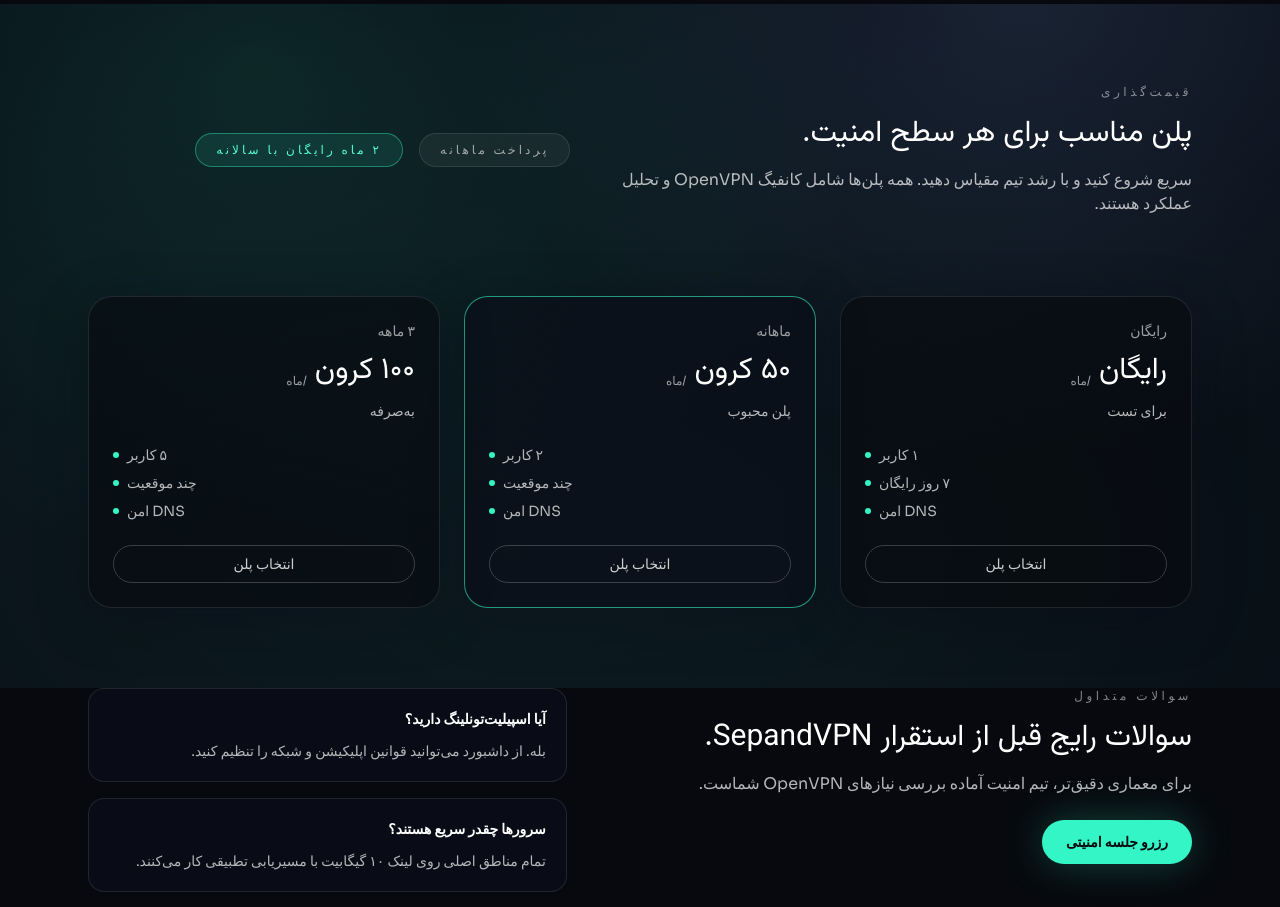
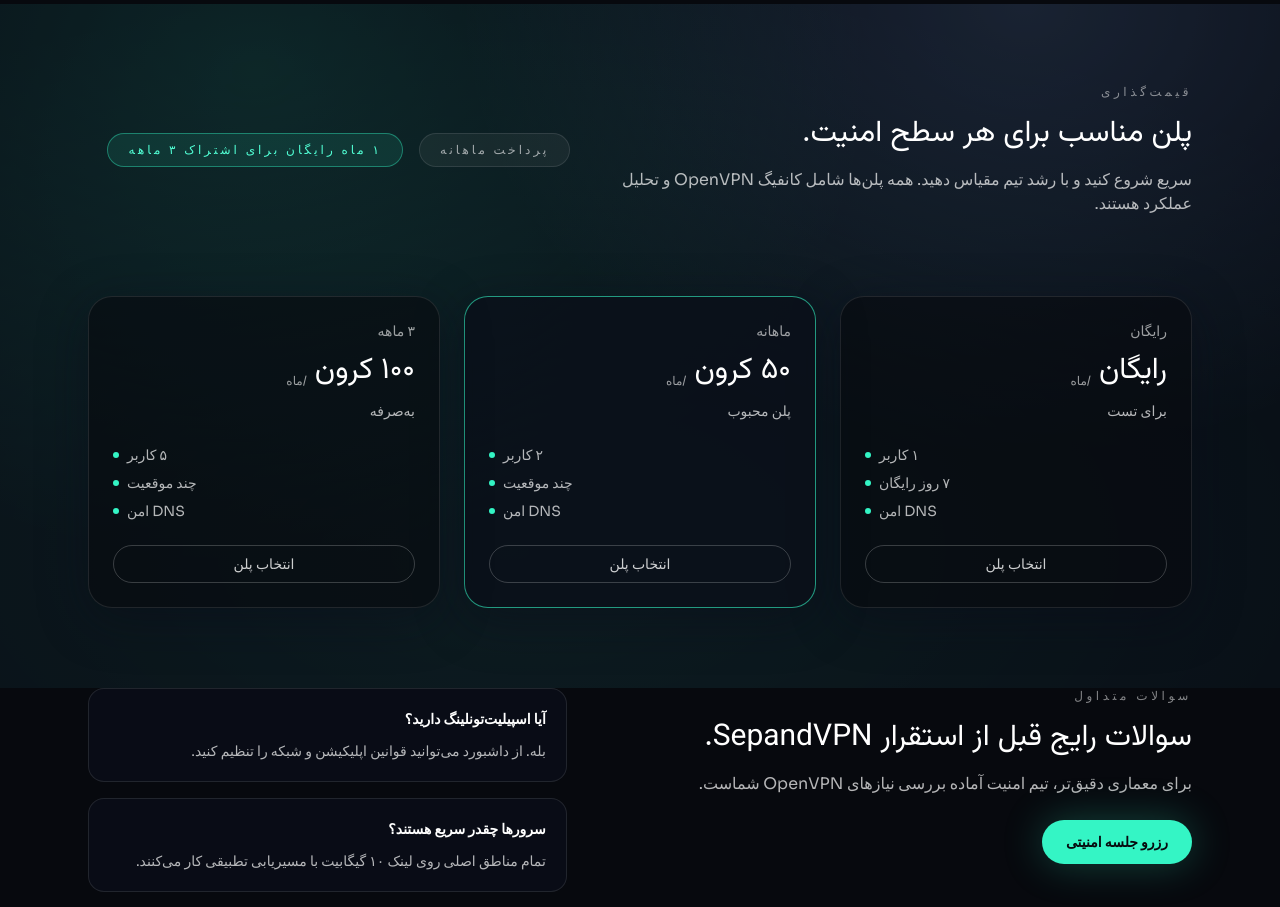
Before and after one commit to ehsandata/sepandvpn, a React (Vite) app: page / in a window 1280 px wide. Shown: the part 1860-2767 px from the top of the page. Built offline with nearby package versions, Linux system fonts and the light colour scheme.

Commit message:
Update pricing banner

```diff
--- a/src/i18n/translations.js
+++ b/src/i18n/translations.js
@@ -115,7 +115,7 @@
         copy:
           "Start fast, scale instantly. Every plan includes OpenVPN configs, secure onboarding, and live performance analytics.",
         monthly: "Billed monthly",
-        annual: "2 months free annually",
+        annual: "1 month free for 3-month subscription",
         plans: [
           {
             name: "Free",
@@ -356,7 +356,7 @@
         copy:
           "سریع شروع کنید و با رشد تیم مقیاس دهید. همه پلن‌ها شامل کانفیگ OpenVPN و تحلیل عملکرد هستند.",
         monthly: "پرداخت ماهانه",
-        annual: "۲ ماه رایگان با سالانه",
+        annual: "۱ ماه رایگان برای اشتراک ۳ ماهه",
         plans: [
           {
             name: "رایگان",
```
